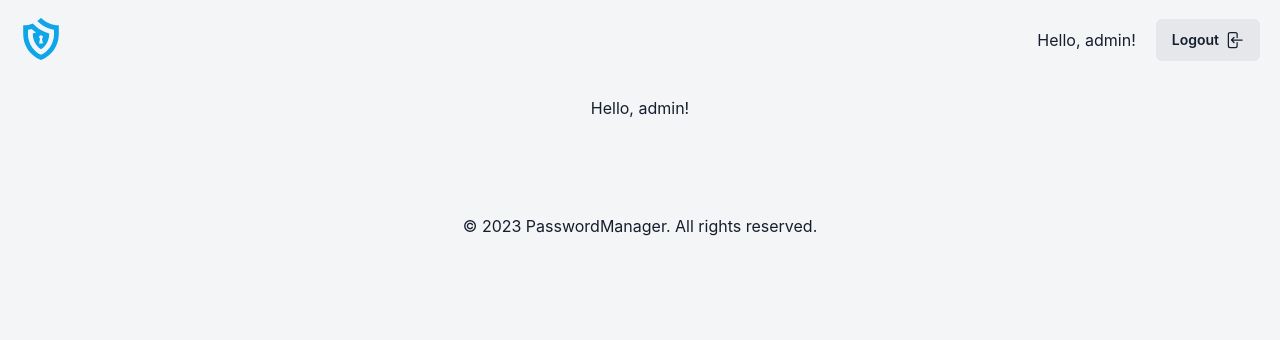
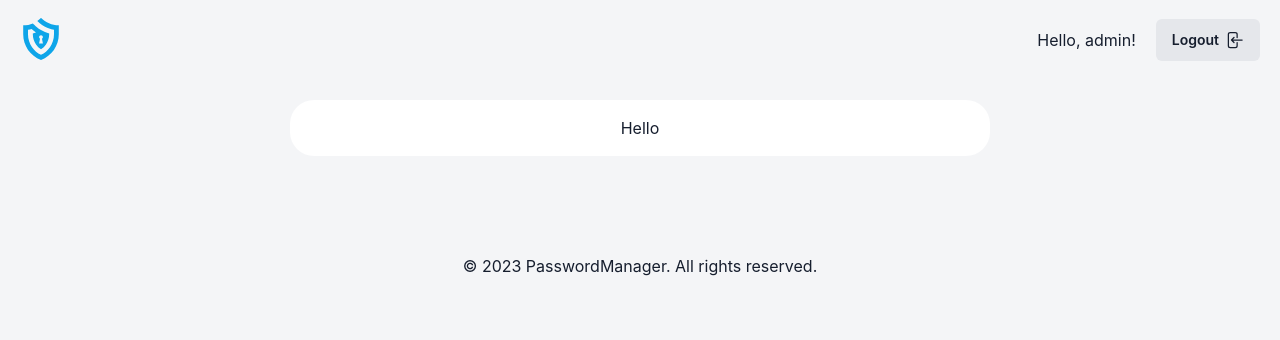
Before and after one commit to paul-bouloc/b3-c2-django-bouloc, a Django app: page / in a window 1280 px wide. Shown: the top 340 px of the page. Run offline with Django 5.2, Linux system fonts and the light colour scheme; a user stored in the database is signed in.

Commit message:
Added base layout for logged users

```diff
--- /dev/null
+++ b/app/static/css/dashboard.css
@@ -0,0 +1,12 @@
+.dashboard-wrapper {
+  display: flex;
+  flex-direction: column;
+  align-items: center;
+  gap: 20px;
+  max-width: 700px;
+  width: 100%;
+  padding: var(--padding);
+  box-sizing: border-box;
+  background-color: #fff;
+  border-radius: var(--rounded-3xl);
+}
--- a/app/templates/app/dashboard.html
+++ b/app/templates/app/dashboard.html
@@ -3,5 +3,15 @@
 {% extends 'base.html' %}
 
 {% block content %}
-Hello, {{ user.username|default:'Guest' }}!
+{% if user.is_authenticated %}
+  <style>
+    @import '../../static/css/dashboard.css'
+  </style>
+  <div class="dashboard-wrapper">
+    Hello
+  </div>
+{% else %}
+  Hello, {{ user.username|default:'Guest' }}!
+  This is the landing page.
+{% endif %}
 {% endblock %}
```
Also changed, not shown: db.sqlite3.
